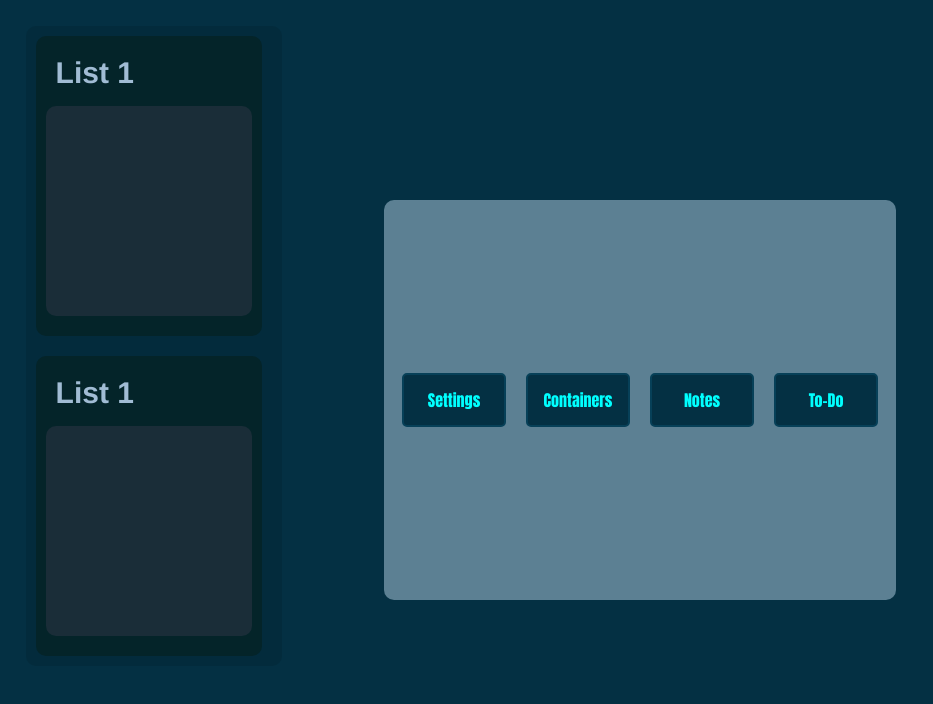
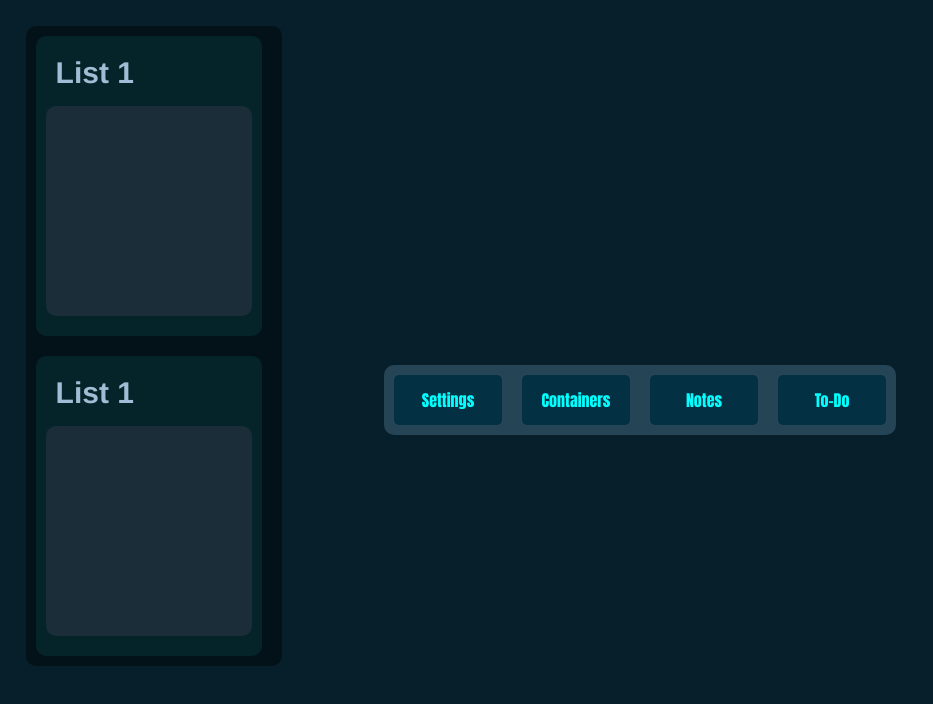
Before and after one commit to JanP1/Vite-React-Sandbox, a React (Vite) app: page / in a window 1280 px wide. Shown: the top 704 px of the page, without its empty margins (0-933 px from the left). Built offline with nearby package versions, Linux system fonts and the light colour scheme.

Commit message:
Just some color changes

```diff
--- a/src/App.css
+++ b/src/App.css
@@ -2,7 +2,7 @@
 .app-container {
   height: 100vh;
   width: auto;
-  background-color: #043043;
+  background-color: #071f2b;
   overflow: hidden;
   display: grid;
   grid-template-columns: 1fr auto 1fr;
@@ -27,7 +27,7 @@
   width: 20vw;
   max-height: 80vh;
   border-radius: 10px;
-  background-color: #032B3C;
+  background-color: #031218;
   display: flex;
   flex-direction: column;
 
@@ -50,20 +50,18 @@
 .first-block {
   width: 40vw;
   min-width: 200px;
-  height: 400px;
   margin: 10px;
   border-radius: 10px;
-  background-color: #5C8093;
+  background-color: #254557;
   display: flex;
   align-items: center;
   justify-content: center;
 }
 
 .panel-first {
-  border: 2px solid #074058;
   background-color: #043043;
   color: aqua;
-  width: 100px;
+  width: 120px;
   height: 50px;
   font-family: Impact, Haettenschweiler, 'Arial Narrow Bold', sans-serif;
   font-weight: bold;
@@ -79,9 +77,9 @@
 
 
 .panel-first:hover {
-  background-color: #82b1c5;
-  color: #032B3C;
+  background-color: #2eb7f1;
   transform: scale(1.05);
+
 }
 
 .panel-first:active {
```
